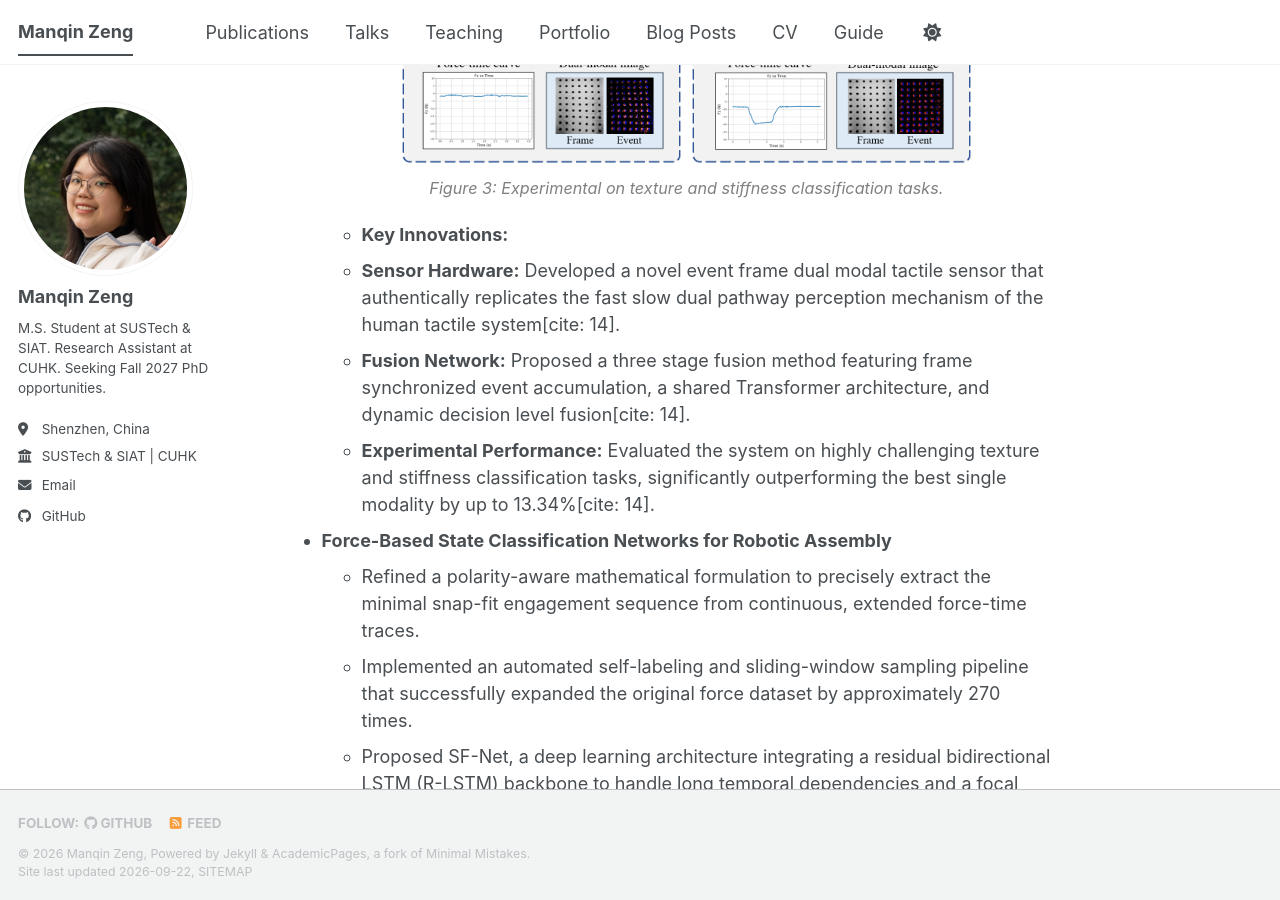
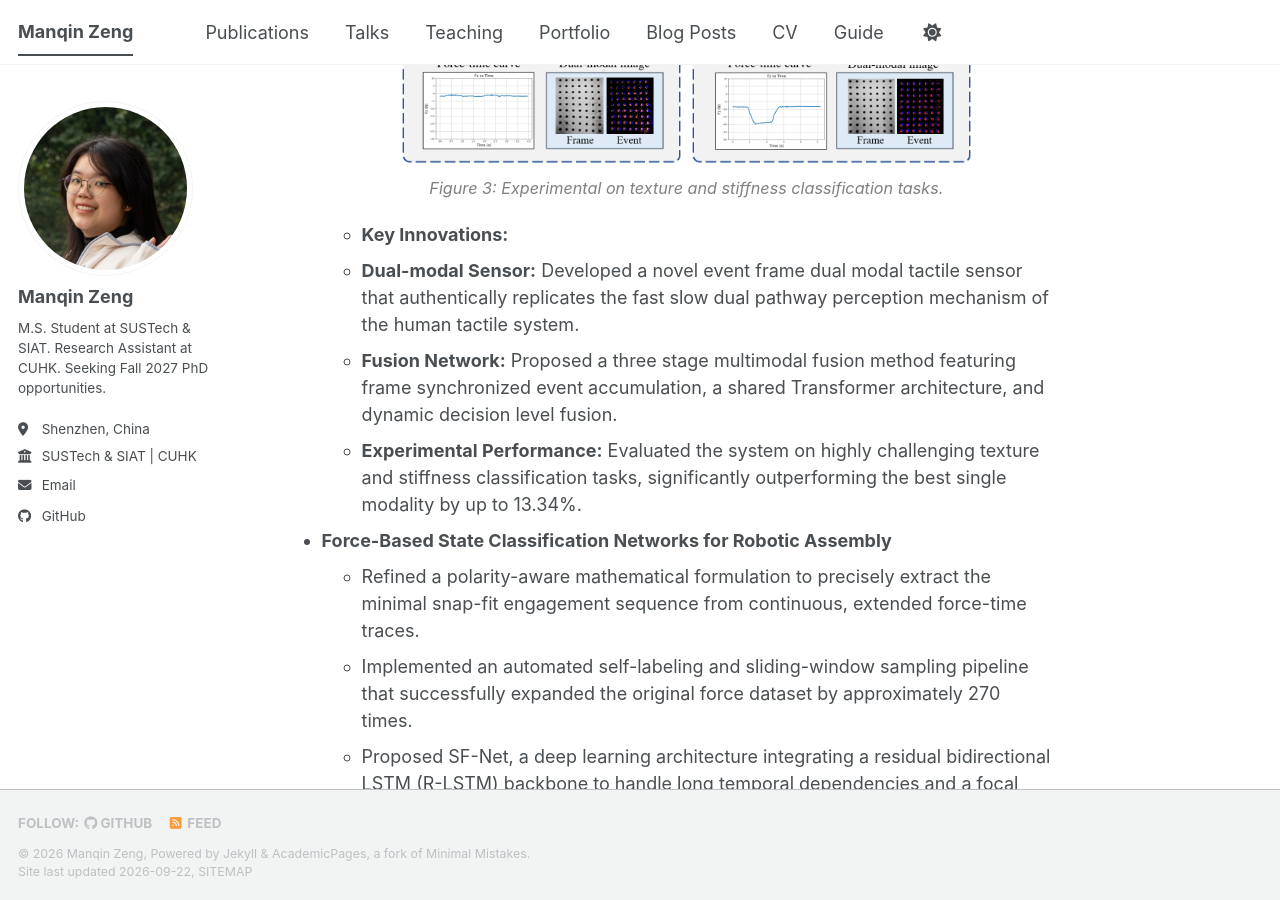
Before and after one commit to ZengManqin/ZengManqin.github.io, a Jekyll site: the page built from _pages/about.md, in a window 1280 px wide and 900 px high, scrolled down 2912 px. Built offline with Jekyll 4.4.1, drawn with Linux system fonts in a browser that asks for light colours; a style sheet for code colours, icons or effects is not loaded.

Commit message:
Update about.md

```diff
--- a/_pages/about.md
+++ b/_pages/about.md
@@ -66,9 +66,9 @@ I am currently a second-year Joint Master's student at the Southern University o
     </div>
 
     *   **Key Innovations:**
-    *   **Sensor Hardware:** Developed a novel event frame dual modal tactile sensor that authentically replicates the fast slow dual pathway perception mechanism of the human tactile system[cite: 14].
-    *   **Fusion Network:** Proposed a three stage fusion method featuring frame synchronized event accumulation, a shared Transformer architecture, and dynamic decision level fusion[cite: 14].
-    *   **Experimental Performance:** Evaluated the system on highly challenging texture and stiffness classification tasks, significantly outperforming the best single modality by up to 13.34%[cite: 14].
+    *   **Dual-modal Sensor:** Developed a novel event frame dual modal tactile sensor that authentically replicates the fast slow dual pathway perception mechanism of the human tactile system.
+    *   **Fusion Network:** Proposed a three stage multimodal fusion method featuring frame synchronized event accumulation, a shared Transformer architecture, and dynamic decision level fusion.
+    *   **Experimental Performance:** Evaluated the system on highly challenging texture and stiffness classification tasks, significantly outperforming the best single modality by up to 13.34%.
 
 *   **Force-Based State Classification Networks for Robotic Assembly**
     *   Refined a polarity-aware mathematical formulation to precisely extract the minimal snap-fit engagement sequence from continuous, extended force-time traces.
```
